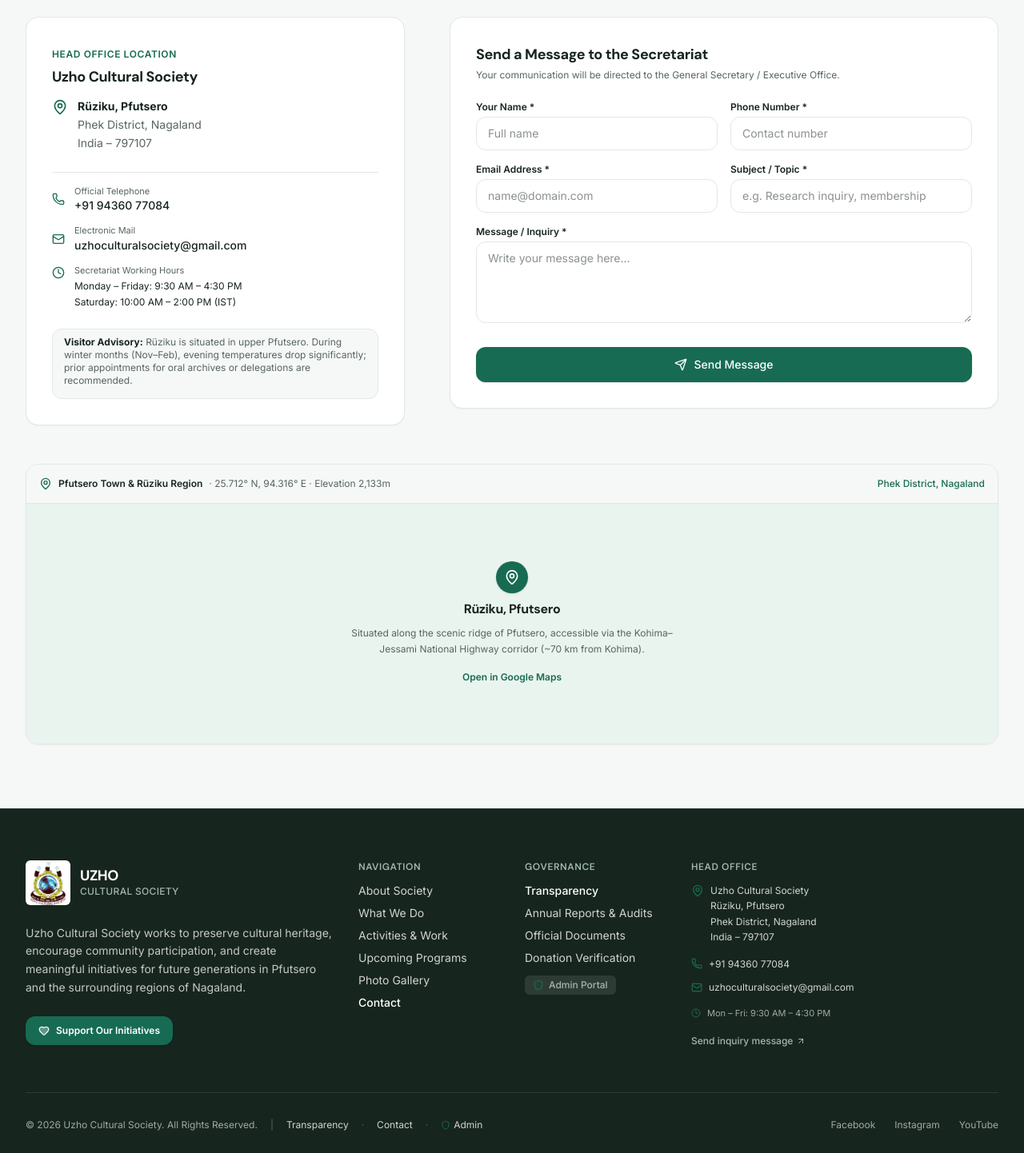
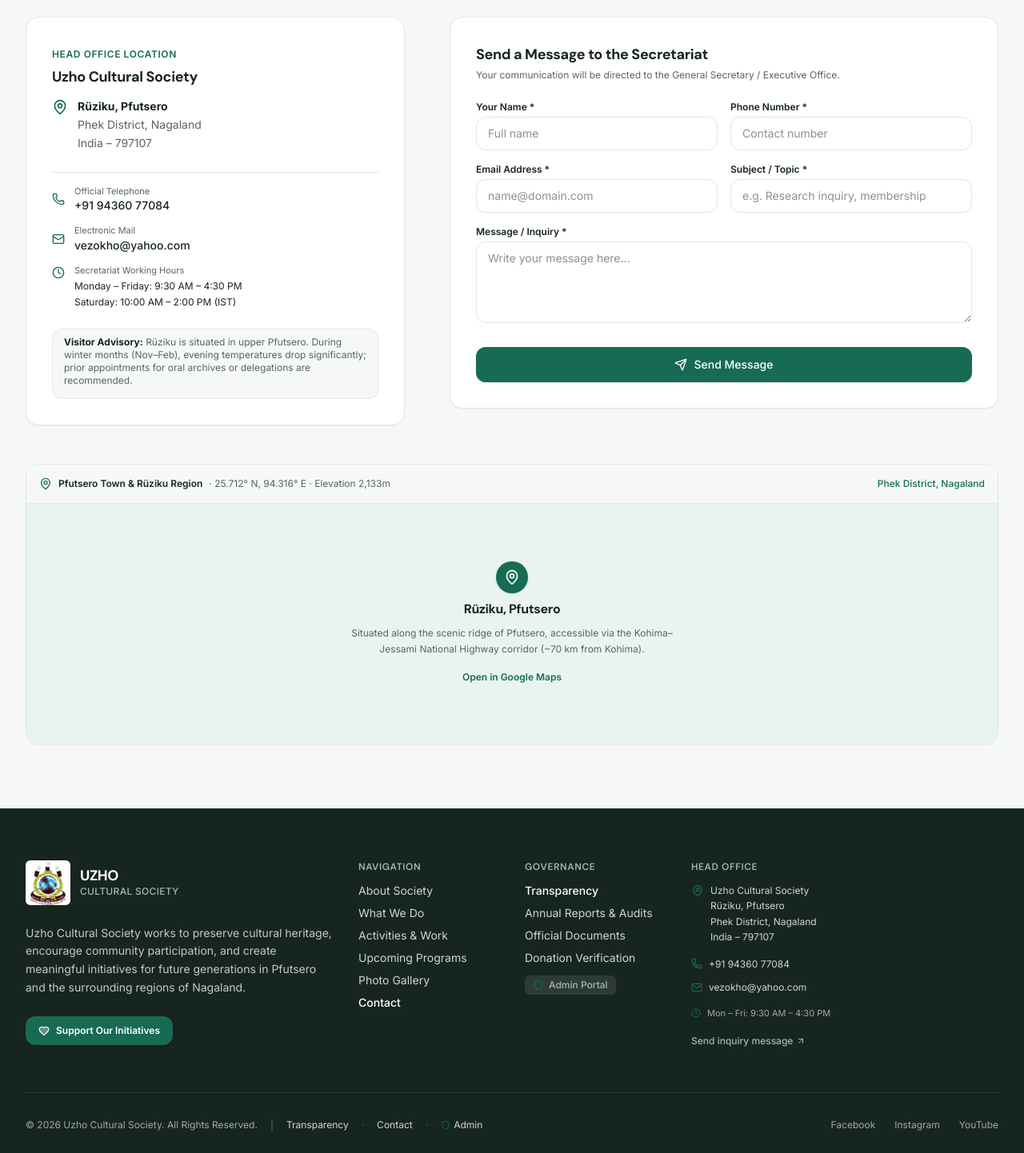
Before and after one commit to mwci98/UZHO, a React (Vite) app: page / in a window 1280 px wide. Shown: the part 6760-8202 px from the top of the page at 80% size. Built offline with nearby package versions, Linux system fonts and the light colour scheme; no server answers; the database is empty.

Commit message:
Update organization profile and contact details

```diff
--- a/src/components/Footer.tsx
+++ b/src/components/Footer.tsx
@@ -164,8 +164,8 @@ export const Footer: React.FC = () => {
 
               <div className="flex items-center gap-2">
                 <Mail className="w-3.5 h-3.5 text-[#176B52] shrink-0" />
-                <a href="mailto:uzhoculturalsociety@gmail.com" className="hover:text-[#A2B8AF]">
-                  uzhoculturalsociety@gmail.com
+                <a href="mailto:vezokho@yahoo.com" className="hover:text-[#A2B8AF]">
+                  vezokho@yahoo.com
                 </a>
               </div>
 
--- a/src/components/home/ContactSection.tsx
+++ b/src/components/home/ContactSection.tsx
@@ -97,8 +97,8 @@ export const ContactSection: React.FC = () => {
                   <Mail className="w-4 h-4 text-[#176B52] shrink-0" />
                   <div>
                     <span className="block text-[11px] text-[#57655E]">Electronic Mail</span>
-                    <a href="mailto:uzhoculturalsociety@gmail.com" className="font-medium text-[#17251F] hover:text-[#176B52]">
-                      uzhoculturalsociety@gmail.com
+                    <a href="mailto:vezokho@yahoo.com" className="font-medium text-[#17251F] hover:text-[#176B52]">
+                      vezokho@yahoo.com
                     </a>
                   </div>
                 </div>
--- a/src/lib/initialData.ts
+++ b/src/lib/initialData.ts
@@ -13,7 +13,7 @@ export const initialSiteSettings: SiteSettings = {
   country: 'India',
   phone_primary: '+91 94360 77084',
   phone_secondary: '+91 98620 00000',
-  email_primary: 'uzhoculturalsociety@gmail.com',
+  email_primary: 'vezokho@yahoo.com',
   email_official: 'office@uzhocultural.org',
   office_hours: 'Monday – Friday: 9:30 AM – 4:30 PM | Saturday: 10:00 AM – 2:00 PM',
   upi_id: 'uzhocultural@upi',
--- a/src/pages/AboutPage.tsx
+++ b/src/pages/AboutPage.tsx
@@ -19,9 +19,9 @@ export const AboutPage: React.FC = () => {
               About Uzho Cultural Society
             </h1>
             <p className="mt-4 text-base sm:text-lg text-[#57655E] leading-relaxed">
-              Uzho Cultural Society is a non-governmental civic and cultural organization dedicated
-              to the safeguarding of indigenous cultural heritage, community solidarity, and youth
-              empowerment in Pfutsero and surrounding hill regions.
+              Uzho Cultural Society is a non-profit charitable non-governmental organization based in
+              Nagaland, India. Its work connects art, culture, science, technology, and community
+              education with the people of Pfutsero and the wider region.
             </p>
           </div>
         </div>
@@ -58,6 +58,11 @@ export const AboutPage: React.FC = () => {
                 As modern transitions reshape rural communities, Uzho Cultural Society serves as a
                 structured bridge: preserving what is noble and instructive in our ancestral wisdom
                 while actively preparing our youth for contemporary civic and economic leadership.
+              </p>
+              <p>
+                The society’s registered postal address is Post Box No. 727, Kohima Head Post Office,
+                Kohima - 797001, Nagaland, with its community work and local activities rooted in
+                Pfutsero, Phek district.
               </p>
 
               <div className="pt-4 grid grid-cols-1 sm:grid-cols-2 gap-6">
```
